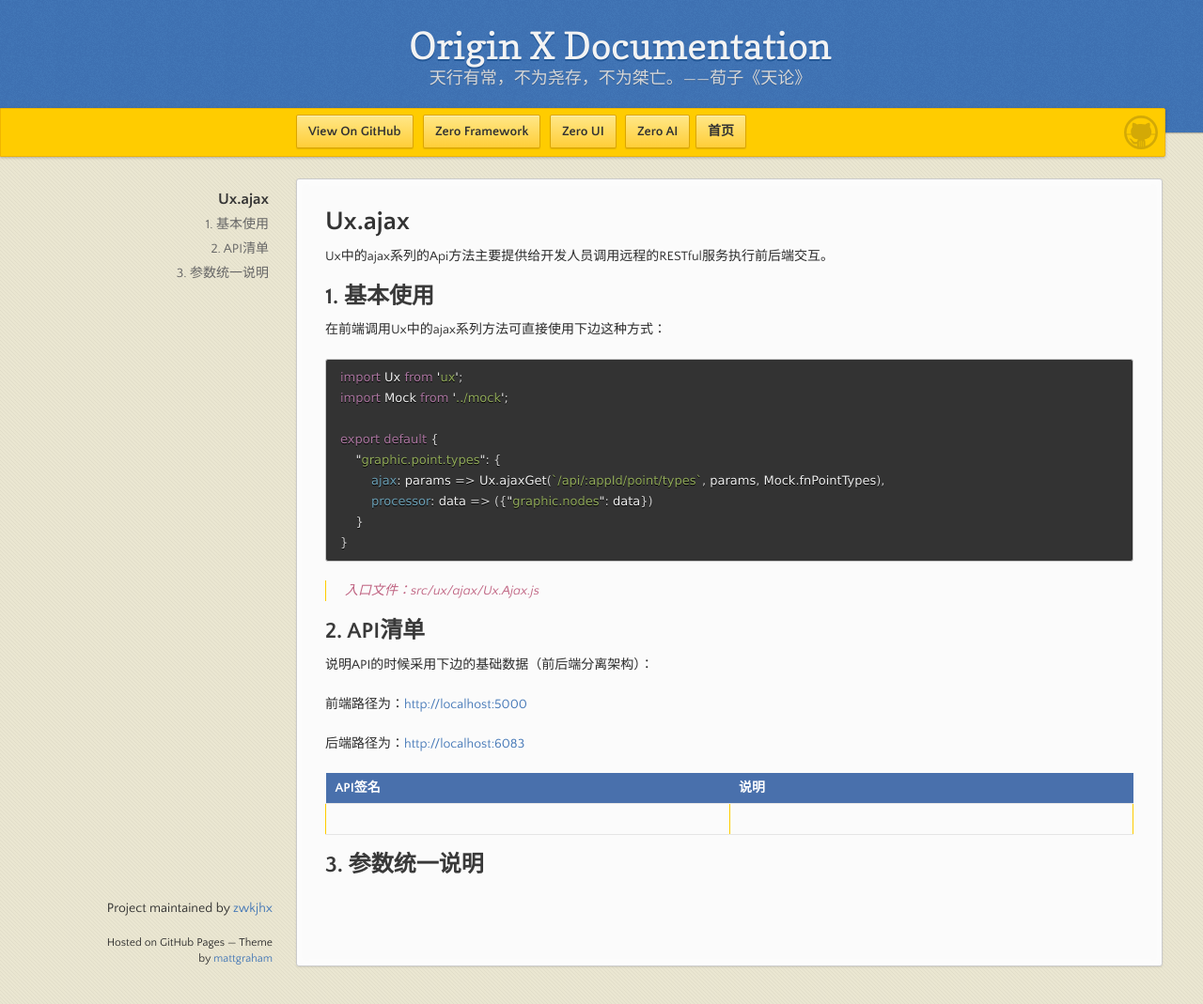
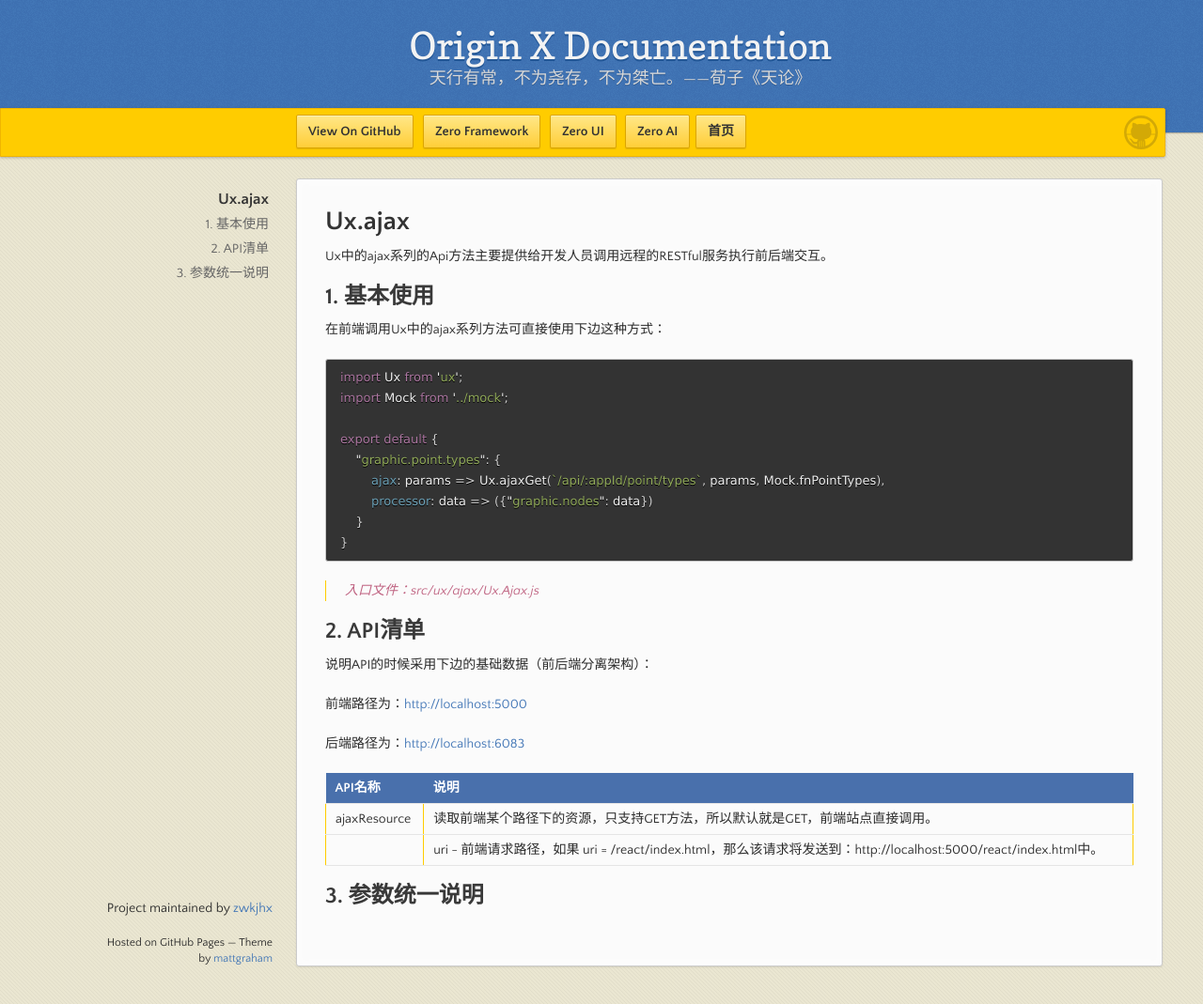
Before and after one commit to zwkjhx/ox-doc, a Jekyll site: the page built from utility-x/3-zero-uizhong-de-ux/uxi-001-uxajaxxxx.md, in a window 1280 px wide and 1069 px high. Shown: the whole window at 94% size. Built offline with Jekyll 4.4.1, drawn with Linux system fonts in a browser that asks for light colours; our own code applies the rules of GitHub Pages for plain Markdown files.

Commit message:
Updates utility-x/3-zero-uizhong-de-ux/uxi-001-uxajaxxxx.md
Auto commit by GitBook Editor

```diff
--- a/utility-x/3-zero-uizhong-de-ux/uxi-001-uxajaxxxx.md
+++ b/utility-x/3-zero-uizhong-de-ux/uxi-001-uxajaxxxx.md
@@ -28,8 +28,9 @@
 
 后端路径为：[http://localhost:6083](http://localhost:6083)
 
-| API签名 | 说明 |
+| API名称 | 说明 |
 | :--- | :--- |
-|  |  |
+| ajaxResource | 读取前端某个路径下的资源，只支持GET方法，所以默认就是GET，前端站点直接调用。 |
+|  | uri - 前端请求路径，如果 uri = /react/index.html，那么该请求将发送到：http://localhost:5000/react/index.html中。 |
 
 ## 3. 参数统一说明
```
